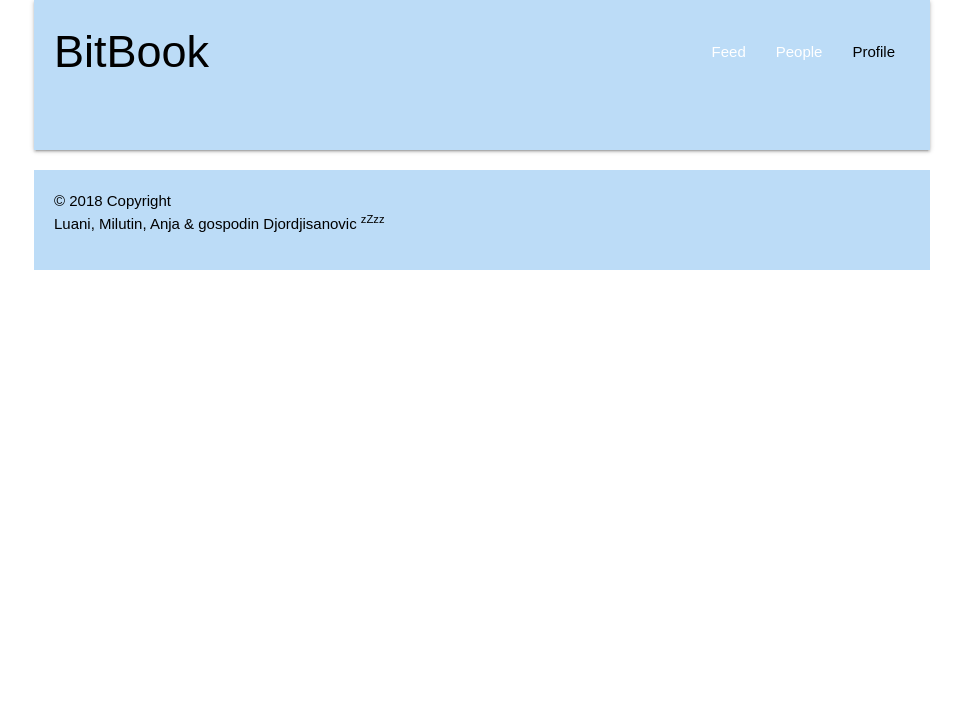
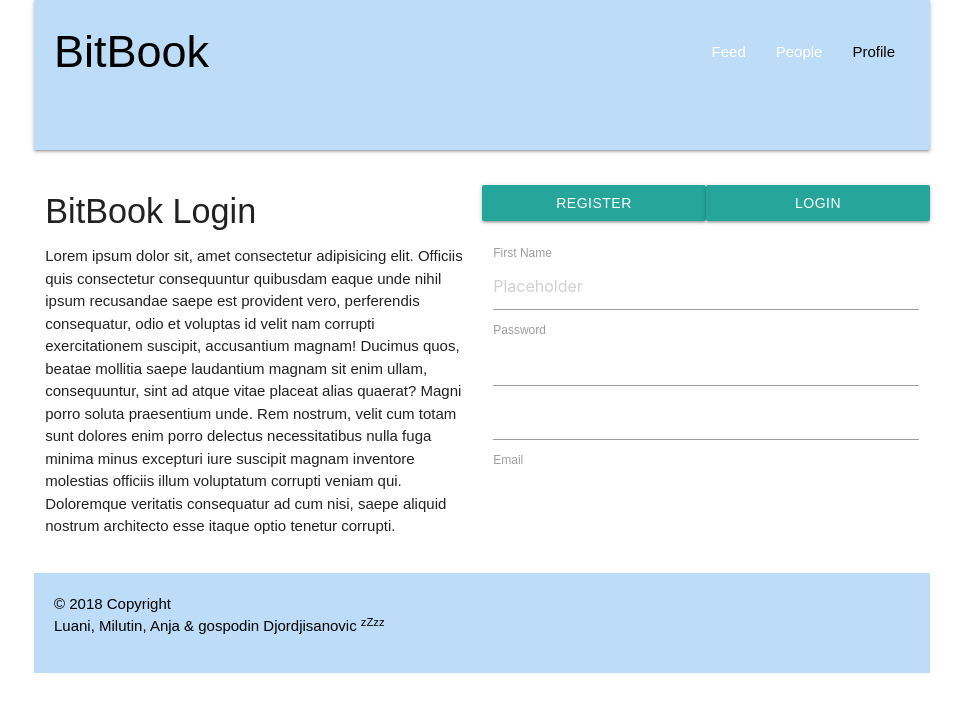
Before and after one commit to luani86/bit-book, a React (Create React App) app: page /#/LoginPage in a window 1280 px wide. Before the commit this address led to /#/. Shown: the top 712 px of the page, without its empty margins (158-1121 px from the left). Built offline with nearby package versions, Linux system fonts and the light colour scheme.

Commit message:
my profile page and register/login updated

```diff
--- a/package.json
+++ b/package.json
@@ -8,7 +8,8 @@
     "react-dom": "^16.2.0",
     "react-router": "^4.2.0",
     "react-router-dom": "^4.2.2",
-    "react-scripts": "1.1.1"
+    "react-scripts": "1.1.1",
+    "react-tabs": "^2.2.1"
   },
   "scripts": {
     "start": "react-scripts start",
--- a/src/app/App.js
+++ b/src/app/App.js
@@ -7,7 +7,7 @@ import './App.css';
 import FeedListPage from './pages/FeedListPage';
 import ProfilePage from './pages/ProfilePage';
 import SingleFeedPage from './pages/SingleFeedPage';
-
+import Login from './pages/LoginPage'
 import Header from './partials/Header'
 import Footer from "./partials/Footer"
 
@@ -18,6 +18,7 @@ class App extends Component {
       <React.Fragment>
         <Header />
         <Switch>
+          <Route path="/LoginPage" component={Login} />
           <Route path="/PeopleList" component={PeopleList} />
           <Route path='/ProfilePage/:id' component={ProfilePage} />
           <Route path='/:type/:id' component={SingleFeedPage} />
--- a/src/app/pages/LoginPage.js
+++ b/src/app/pages/LoginPage.js
@@ -1,33 +1,56 @@
 import React from 'react';
+import { Tab, Tabs, TabList, TabPanel } from 'react-tabs';
 
 
 
 const Login = () => {
     return (
-        <div>
-            <div className="row">
-            <div className = "col s12 offset s6">
-                <h3>BitBook Login</h3>
-            </div>
+        <div className="row">
+        <div className="col m6">
+        <h4>BitBook Login</h4>
+        <p>Lorem ipsum dolor sit, amet consectetur adipisicing elit. Officiis quis consectetur consequuntur quibusdam eaque unde nihil ipsum recusandae saepe est provident vero, perferendis consequatur, odio et voluptas id velit nam corrupti exercitationem suscipit, accusantium magnam! Ducimus quos, beatae mollitia saepe laudantium magnam sit enim ullam, consequuntur, sint ad atque vitae placeat alias quaerat? Magni porro soluta praesentium unde. Rem nostrum, velit cum totam sunt dolores enim porro delectus necessitatibus nulla fuga minima minus excepturi iure suscipit magnam inventore molestias officiis illum voluptatum corrupti veniam qui. Doloremque veritatis consequatur ad cum nisi, saepe aliquid nostrum architecto esse itaque optio tenetur corrupti.
+        </p>
+        <p></p>
+        </div>
+            <Tabs className="col m6">
+              <TabList className = "row">
+                <Tab className="col m6 btn">Register</Tab>
+                <Tab className="col m6 btn">Login</Tab>
+              </TabList>
+
+              <TabPanel>
+                <div>
+                <label for="first_name">First Name</label>
+                <input placeholder="Placeholder" id="first_name" type="text" class="validate"/>
+
+                <label for="password">Password</label>
+                 <input id="password" type="password" class="validate"/>
 
 
-                <form className="col s12">
-                    <div className="row">
-                        <div className="input-field col s3 offset-s6">
+                 <input id="email" type="email" class="validate"/>
+                 <label for="email">Email</label>
+                </div>
 
-                            <input id="icon_prefix" type="text" className="validate" />
-                            <label htmlFor="icon_prefix">First Name</label>
-                        </div>
-                        <div class="input-field col s3">
+              </TabPanel>
+              <TabPanel>
+                <div>
 
-                            <input id="icon_telephone" type="tel" className="validate" />
-                            <label htmlFor="icon_telephone">Telephone</label>
-                        </div>
-                    </div>
-                </form>
-            </div>
+                <input id="password" type="password" class="validate"/>
+                <label for="password">Password</label>
+
+                <input id="email" type="email" class="validate"/>
+                <label for="email">Email</label>
+
+                </div>
+
+              </TabPanel>
+
+            </Tabs>
         </div>
-    )
+          )
+
+
+
 }
 
 export default Login;
--- a/src/app/pages/ProfilePage.js
+++ b/src/app/pages/ProfilePage.js
@@ -7,7 +7,10 @@ class ProfilePage extends React.Component {
         super(props);
         this.state = {
             users: [],
-            user: []
+            user: [],
+            nameContent: "",
+            descriptionContent: "",
+            avatarContent: ""
         }
     }
 
@@ -49,6 +52,26 @@ class ProfilePage extends React.Component {
             });
     }
 
+    handleNameInput = (event) => {
+        this.setState({nameContent: event.target.value})
+    }
+
+    handleDescriptionInput = (event) => {
+        this.setState({descriptionContent: event.target.value})
+    }
+
+    handleAvatarInput = (event) => {
+        this.setState({avatarContent: event.target.value})
+    }
+
+    submitProfileData = () => {
+        userService.editProfile({
+            nameContent: this.state.nameContent,
+            descriptionContent: this.state.descriptionContent,
+            avatarContent: this.state.avatarContent
+        })
+    }
+
     render() {
         return (
             <div className="container">
@@ -67,26 +90,37 @@ class ProfilePage extends React.Component {
 
                         {this.props.match.params.id ? "" : <div> <a className="waves-effect waves-light btn modal-trigger" onClick={this.showEditProfile} href="#modal11">Modal</a>
 
-
                             <div id="modal11" className="modal modal-fixed-footer">
                                 <div className="modal-content">
                                     <h5 className='title center'>Update profile</h5>
                                     <form action="#">
+                                        <div class="row">
+                                            <div class="col s6 m3">
+                                                <div class="card">
+                                                    <div class="card-image">
+                                                        <img src="https://i.pinimg.com/originals/6e/b3/c4/6eb3c4ed4be8d84cf0e3cb8c52b74dc6.png" />
+
+                                                    </div>
+
+                                                </div>
+                                            </div>
+                                        </div>
+
                                         <div className=" file-field input-field">
-                                            <div className="btn col s2 offset-s4">
+                                            <div className="btn col s2 offset-s1">
                                                 <span>File</span>
-                                                <input type="file"/>
+                                                <input type="file" onChange={this.handleAvatarInput}/>
                                             </div>
                                             <div className="file-path-wrapper">
-                                                <input class="file-path validate" type="text"/>
+                                                <input class="file-path validate" type="text" />
                                             </div>
                                         </div>
-                                                <input type="text"/>
-                                                <input type="text"/>
+                                        <input type="text" placeholder="Name" onChange={this.handleNameInput} value={this.state.nameContent} />
+                                        <input type="text" placeholder="Description" onChange={this.handleDescriptionInput} value={this.state.descriptionContent}/>
                                     </form>
                                 </div>
                                 <div className="modal-footer">
-                                            <a href="#!" className="modal-action modal-close waves-effect waves-green btn-flat ">Agree</a>
+                                    <a href="#!" className="modal-action modal-close waves-effect waves-green btn-flat " onClick={this.submitProfileData}>Agree</a>
                                 </div>
                             </div>
                         </div>}
--- a/src/services/userService.js
+++ b/src/services/userService.js
@@ -61,6 +61,25 @@ class UserService {
                 return new MyProfile(results)
             })
     }
+
+    editProfile = (userInfo) => {
+        return fetch("http://bitbookapi.azurewebsites.net/api/Profiles", {
+            method: "PUT",
+            headers: {
+                'Content-Type': 'application/json',
+                'Key': 'E23584A',
+                "SessionId": "00000000-0000-0000-0000-000000000000"
+            },
+            body: JSON.stringify({
+                name: userInfo.nameContent,
+                email: "blabla@gmail.com",
+                aboutShort: userInfo.descriptionContent,
+                about: userInfo.descriptionContent,
+                avatarUrl: userInfo.avatarContent
+            })
+        })
+
+    }
 }
 
 
```
Also changed, not shown: 1 other file (tests, documents, lock files or other folders). Lines whose indentation alone changed are shown as unchanged.
